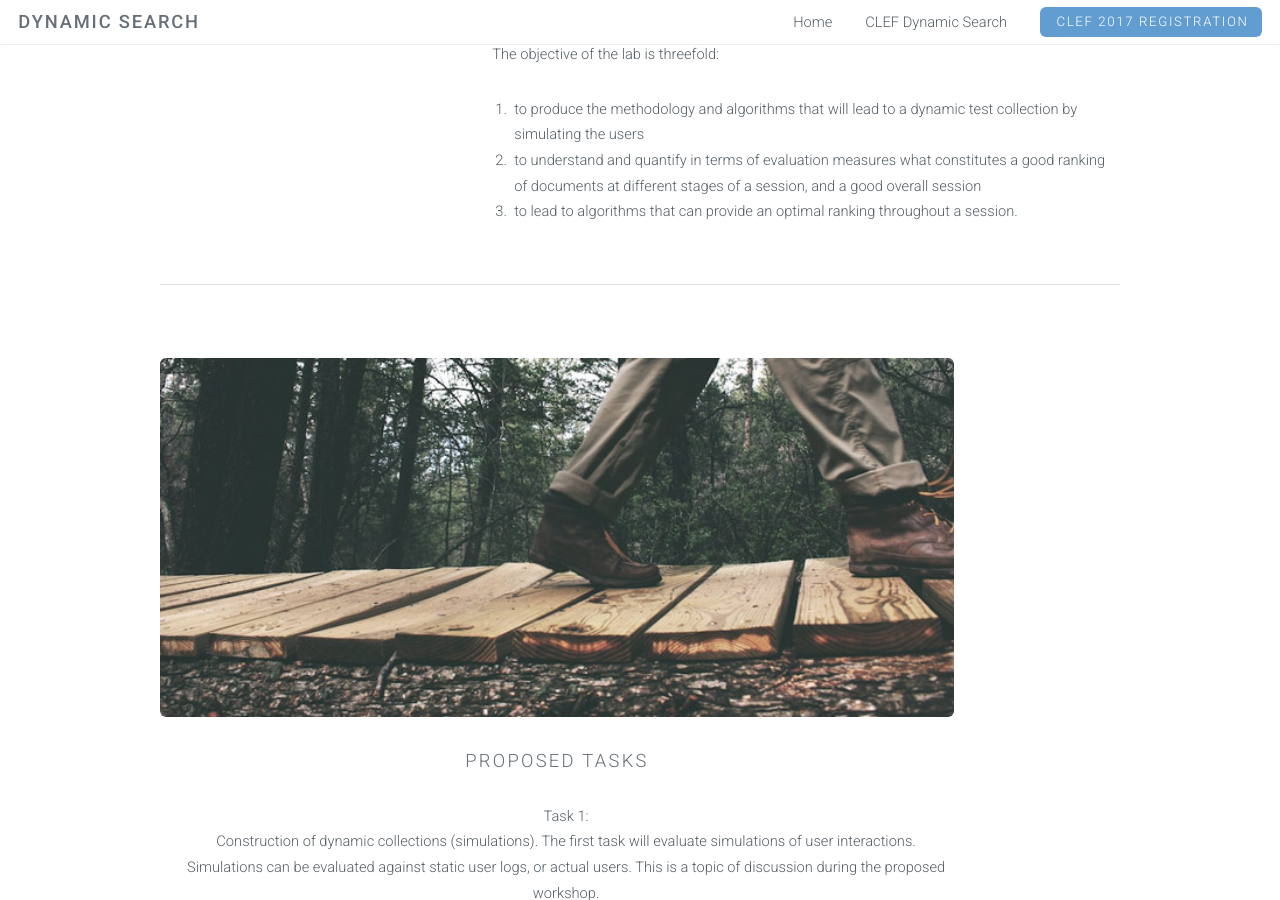
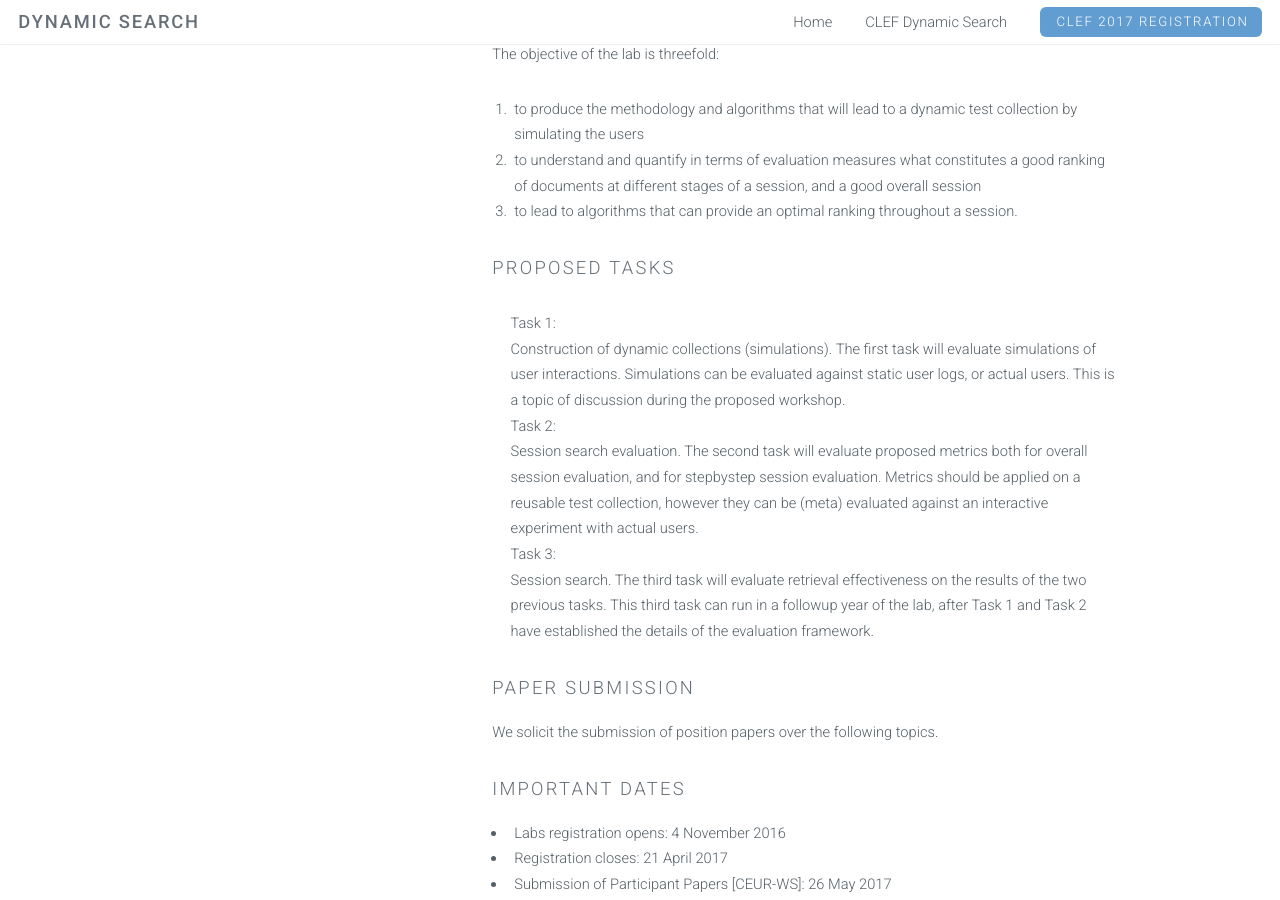
Before and after one commit to ekanou/dynamicsearch, a Jekyll site: the page built from clef-lab.html, in a window 1280 px wide and 900 px high, scrolled down 820 px. Built offline with Jekyll 4.4.1, drawn with Linux system fonts in a browser that asks for light colours.

Commit message:
Update clef-lab.html

```diff
--- a/clef-lab.html
+++ b/clef-lab.html
@@ -33,15 +33,8 @@ layout: default
                     </ol>
                     </p>
                 </section>
-            </div>
-        </div>
 
-        <!-- Proposed Tasks -->
-        <hr class="major" />
-        <div class="row">
-            <div class="10u">
-                <section class="special">
-                    <a href="#Proposed Tasks" class="image fit"><img src="images/pic01.jpg" alt="" /></a>
+                <section>
                     <h3>Proposed Tasks</h3>
                     <p>
                         <ol>
@@ -57,29 +50,14 @@ layout: default
                             </dd>
                         </ol>
                     </p>
-                </section>
-            </div>
-        </div>
 
-        <!-- Paper Submission -->
-        <hr class="major" />
-        <div class="row">
-            <div class="10u">
-                <section class="special">
-                    <a href="#Paper Submission" class="image fit"><img src="images/pic01.jpg" alt="" /></a>
+                <section>
                     <h3>Paper Submission</h3>
                     <p> We solicit the submission of position papers over the following topics.
                     </p>
                 </section>
-            </div>
-        </div>
 
-        <!-- Important Dates -->
-        <hr class="major" />
-        <div class="row">
-            <div class="10u">
-                <section class="special">
-                    <a href="#Important Dates" class="image fit"><img src="images/pic01.jpg" alt="" /></a>
+                <section>
                     <h3>Important Dates</h3>
                     <ul>
                         <li>Labs registration opens: 4 November 2016</li>
```
